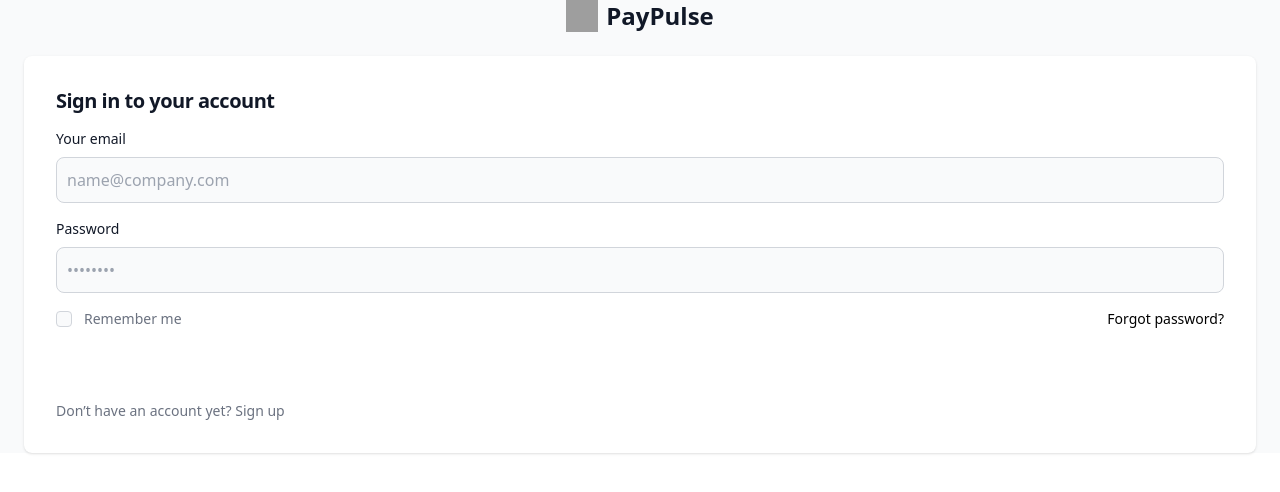
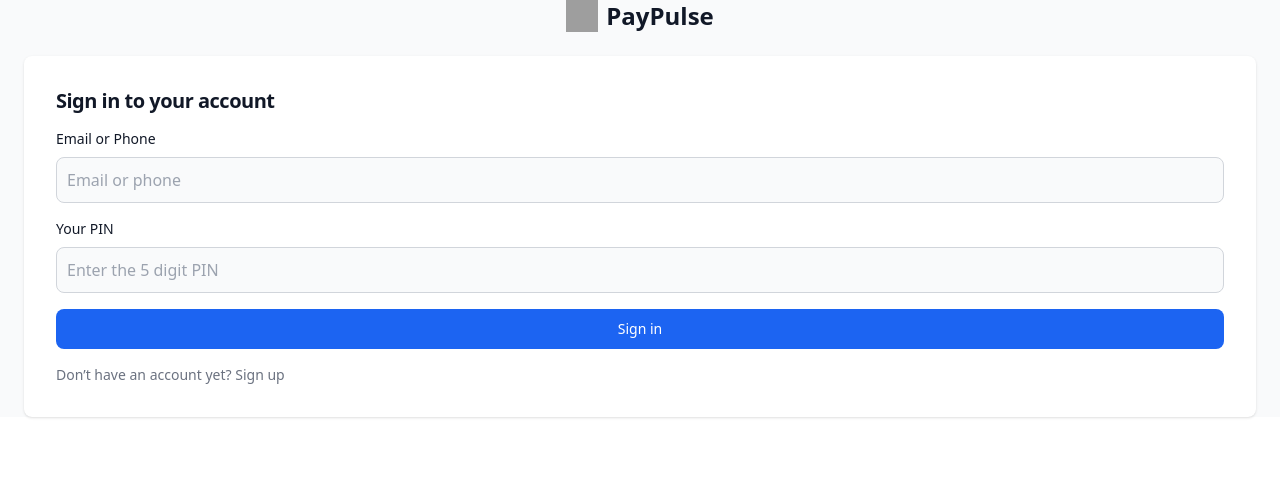
Before and after one commit to azmain-siam/PayPulse-Client, a React (Vite) app: page /login in a window 1280 px wide. Shown: the top 492 px of the page. Built offline with nearby package versions, Linux system fonts and the light colour scheme; grey boxes are pictures that could not be loaded.

Commit message:
Add: Login Implentation

```diff
--- a/src/components/Sidebar.jsx
+++ b/src/components/Sidebar.jsx
@@ -1,3 +1,5 @@
+import { Link } from "react-router-dom";
+
 const Sidebar = () => {
   return (
     <div>
@@ -127,8 +129,8 @@
               </a>
             </li>
             <li>
-              <a
-                href="#"
+              <Link
+                to="/login"
                 className="flex items-center p-2 text-gray-900 rounded-lg hover:bg-gray-100  group"
               >
                 <svg
@@ -147,11 +149,11 @@
                   />
                 </svg>
                 <span className="flex-1 ms-3 whitespace-nowrap">Sign In</span>
-              </a>
+              </Link>
             </li>
             <li>
-              <a
-                href="#"
+              <Link
+                to="/register"
                 className="flex items-center p-2 text-gray-900 rounded-lg hover:bg-gray-100  group"
               >
                 <svg
@@ -166,7 +168,7 @@
                   <path d="M8.961 16a.93.93 0 0 0 .189-.019l3.4-.679a.961.961 0 0 0 .49-.263l6.118-6.117a2.884 2.884 0 0 0-4.079-4.078l-6.117 6.117a.96.96 0 0 0-.263.491l-.679 3.4A.961.961 0 0 0 8.961 16Zm7.477-9.8a.958.958 0 0 1 .68-.281.961.961 0 0 1 .682 1.644l-.315.315-1.36-1.36.313-.318Zm-5.911 5.911 4.236-4.236 1.359 1.359-4.236 4.237-1.7.339.341-1.699Z" />
                 </svg>
                 <span className="flex-1 ms-3 whitespace-nowrap">Sign Up</span>
-              </a>
+              </Link>
             </li>
           </ul>
         </div>
--- a/src/contexts/ContextProvider.jsx
+++ b/src/contexts/ContextProvider.jsx
@@ -1,9 +1,11 @@
 import { createContext, useEffect, useState } from "react";
 import PropTypes from "prop-types";
+import useAxiosSecure from "../hooks/axiosSecure";
 export const Context = createContext(null);
 
 const ContextProvider = ({ children }) => {
   // const user = localStorage.getItem("user");
+  const axiosSecure = useAxiosSecure();
   const [loading, setLoading] = useState(true);
 
   const [user, setUser] = useState("");
@@ -12,6 +14,20 @@
     setUser(localStorage.getItem("user"));
     setLoading(false);
   }, []);
+
+  useEffect(() => {
+    setLoading(true);
+    if (user) {
+      axiosSecure.post("/jwt", user).then((res) => {
+        if (res.data.token) {
+          console.log(res.data.token);
+          localStorage.setItem("token", res.data.token);
+        }
+      });
+    } else {
+      localStorage.removeItem("token");
+    }
+  }, [user, axiosSecure]);
 
   const contextInfo = {
     user,
--- a/src/pages/Login.jsx
+++ b/src/pages/Login.jsx
@@ -1,4 +1,31 @@
+import toast from "react-hot-toast";
+import { Navigate } from "react-router-dom";
+import useAxiosSecure from "../hooks/axiosSecure";
+
 const Login = () => {
+  const axiosSecure = useAxiosSecure();
+
+  const handleLogin = async (e) => {
+    e.preventDefault();
+    console.log(e.target.name.value);
+    const form = e.target;
+    const email = form.email.value;
+    const number = form.number.value;
+    const pin = form.pin.value;
+    const userData = { name, email, number, pin };
+    console.log(userData);
+
+    try {
+      const res = await axiosSecure.post("/register", userData);
+      console.log(res.data);
+      toast.success(" Successfully Registered!");
+      localStorage.setItem("user", email);
+      Navigate(location?.state || "/", { replace: true });
+    } catch (error) {
+      console.log(error);
+    }
+  };
+
   return (
     <div>
       <section className="bg-gray-50 dark:bg-gray-900">
@@ -19,69 +46,48 @@
               <h1 className="text-xl font-bold leading-tight tracking-tight text-gray-900 md:text-2xl dark:text-white">
                 Sign in to your account
               </h1>
-              <form className="space-y-4 md:space-y-6" action="#">
+              <form
+                onSubmit={handleLogin}
+                className="space-y-4 md:space-y-6"
+                action="#"
+              >
                 <div>
                   <label
                     htmlFor="email"
                     className="block mb-2 text-sm font-medium text-gray-900 dark:text-white"
                   >
-                    Your email
+                    Email or Phone
                   </label>
                   <input
                     type="email"
                     name="email"
                     id="email"
                     className="bg-gray-50 border border-gray-300 text-gray-900 rounded-lg focus:ring-primary-600 focus:border-primary-600 block w-full p-2.5 dark:bg-gray-700 dark:border-gray-600 dark:placeholder-gray-400 dark:text-white dark:focus:ring-blue-500 dark:focus:border-blue-500"
-                    placeholder="name@company.com"
+                    placeholder="Email or phone"
                     required=""
                   />
                 </div>
                 <div>
                   <label
-                    htmlFor="password"
+                    htmlFor="pin"
                     className="block mb-2 text-sm font-medium text-gray-900 dark:text-white"
                   >
-                    Password
+                    Your PIN
                   </label>
                   <input
                     type="password"
-                    name="password"
+                    name="pin"
                     id="password"
-                    placeholder="••••••••"
+                    placeholder="Enter the 5 digit PIN"
+                    maxLength={5}
                     className="bg-gray-50 border border-gray-300 text-gray-900 rounded-lg focus:ring-primary-600 focus:border-primary-600 block w-full p-2.5 dark:bg-gray-700 dark:border-gray-600 dark:placeholder-gray-400 dark:text-white dark:focus:ring-blue-500 dark:focus:border-blue-500"
                     required=""
                   />
                 </div>
-                <div className="flex items-center justify-between">
-                  <div className="flex items-start">
-                    <div className="flex items-center h-5">
-                      <input
-                        id="remember"
-                        aria-describedby="remember"
-                        type="checkbox"
-                        className="w-4 h-4 border border-gray-300 rounded bg-gray-50 focus:ring-3 focus:ring-primary-300 dark:bg-gray-700 dark:border-gray-600 dark:focus:ring-primary-600 dark:ring-offset-gray-800"
-                        required=""
-                      />
-                    </div>
-                    <div className="ml-3 text-sm">
-                      <label
-                        htmlFor="remember"
-                        className="text-gray-500 dark:text-gray-300"
-                      >
-                        Remember me
-                      </label>
-                    </div>
-                  </div>
-                  <a
-                    href="#"
-                    className="text-sm font-medium text-primary-600 hover:underline dark:text-primary-500"
-                  >
-                    Forgot password?
-                  </a>
-                </div>
+
                 <button
                   type="submit"
-                  className="w-full text-white bg-primary-600 hover:bg-primary-700 focus:ring-4 focus:outline-none focus:ring-primary-300 font-medium rounded-lg text-sm px-5 py-2.5 text-center dark:bg-primary-600 dark:hover:bg-primary-700 dark:focus:ring-primary-800"
+                  className="w-full text-white bg-blue-600 hover:bg-blue-700 focus:ring-4 focus:outline-none focus:ring-primary-300 font-medium rounded-lg text-sm px-5 py-2.5 text-center"
                 >
                   Sign in
                 </button>
--- a/src/pages/Register.jsx
+++ b/src/pages/Register.jsx
@@ -2,6 +2,7 @@
 import useAxiosSecure from "../hooks/axiosSecure";
 import toast from "react-hot-toast";
 import useContextProvider from "../hooks/useContextProvider";
+import { useEffect } from "react";
 
 const Register = () => {
   const axiosSecure = useAxiosSecure();
@@ -32,9 +33,11 @@
     }
   };
 
-  if (user) {
-    return navigate("/");
-  }
+  useEffect(() => {
+    if (user) {
+      navigate("/");
+    }
+  }, [navigate, user]);
 
   return (
     <section className="bg-gray-50">
```
